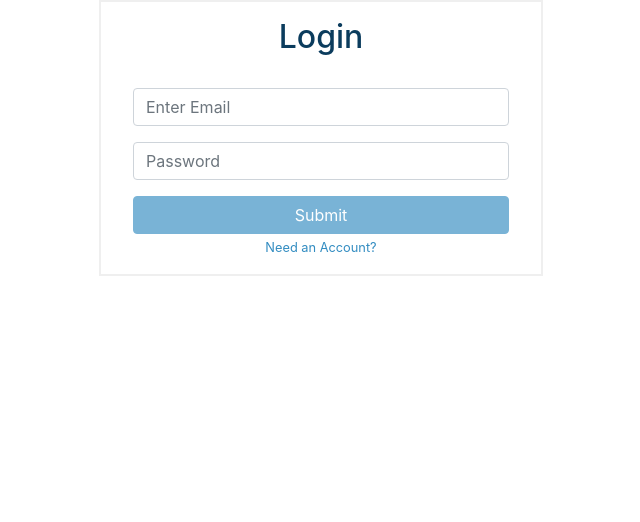
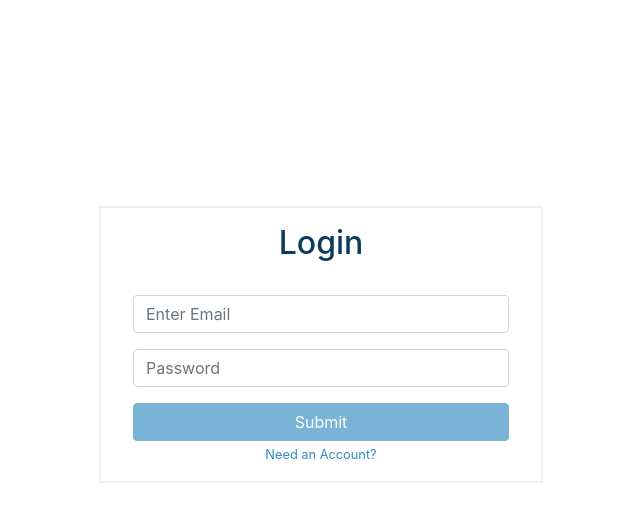
Before and after one commit to olaborde/chatApp, an Angular app: page /login in a window 1280 px wide. Shown: the top 522 px of the page, without its empty margins (319-959 px from the left). Built offline with nearby package versions, Linux system fonts and the light colour scheme.

Commit message:
adjust contaainer height to 100vh to put it in the middle

```diff
--- a/src/app/pages/login/login.component.scss
+++ b/src/app/pages/login/login.component.scss
@@ -1,4 +1,8 @@
 @import '../../../styles/variables';
+
+.container{
+    height: 100vh;
+}
 
 h2 {
     color: $secondary;
```
